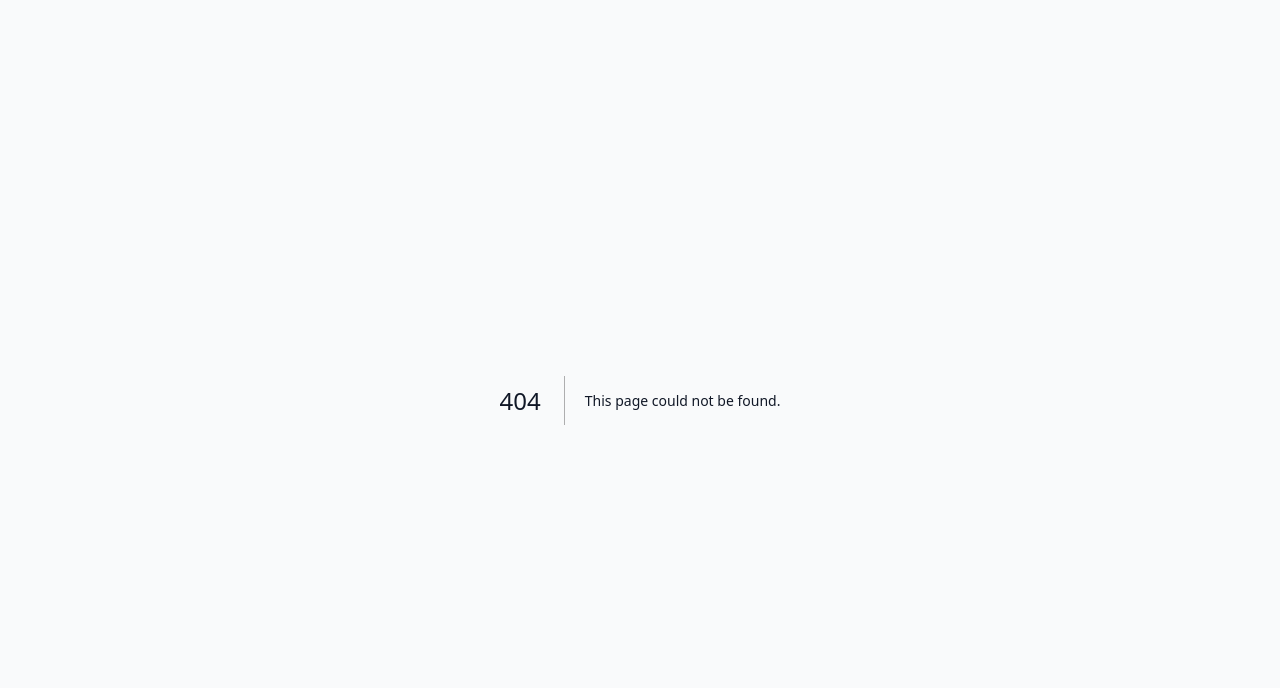
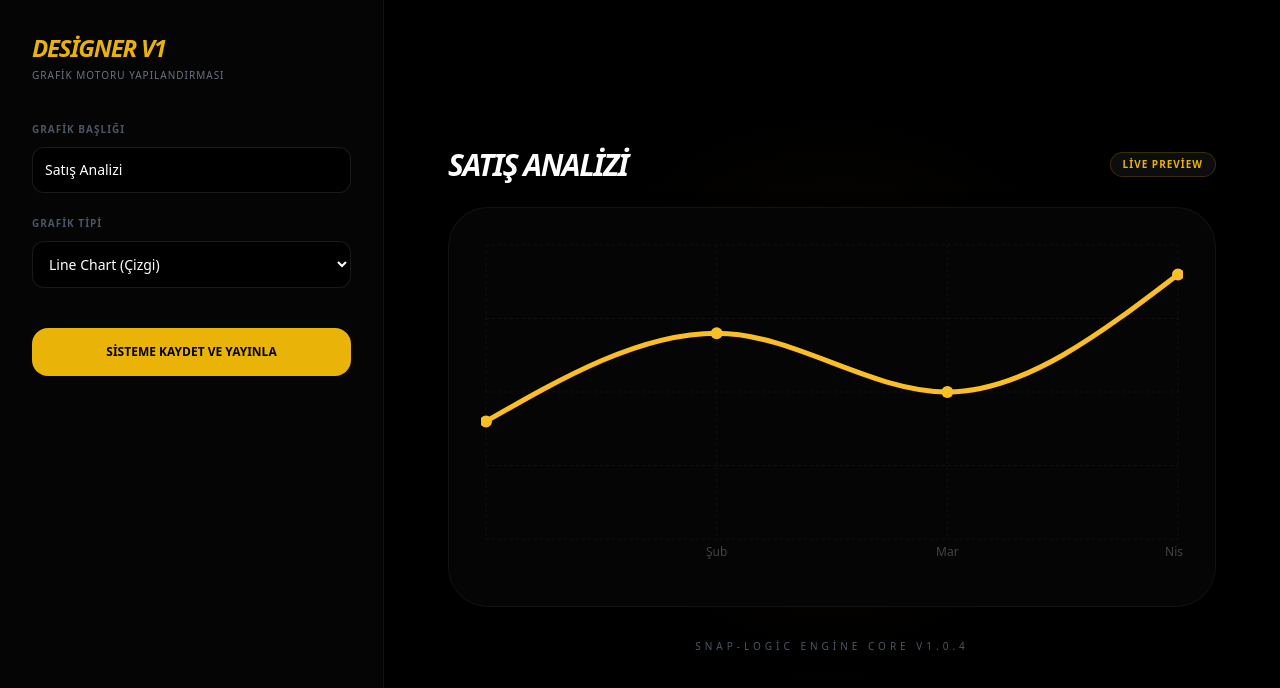
Before and after one commit to Bugsbuny24/tradepi, a Next.js app: page /dashboard/designer in a window 1280 px wide. Before the commit this address had no page. Shown: the top 688 px of the page. Built offline with nearby package versions, Linux system fonts and the light colour scheme.

Commit message:
Create page.tsx

```diff
--- /dev/null
+++ b/app/dashboard/designer/page.tsx
@@ -0,0 +1,88 @@
+'use client'
+import { useState } from 'react'
+import { LineChart, Line, XAxis, YAxis, Tooltip, ResponsiveContainer, CartesianGrid } from 'recharts'
+
+export default function DesignerPage() {
+  const [chartTitle, setChartTitle] = useState("Satış Analizi")
+  const [data, setData] = useState([
+    { name: 'Oca', value: 400 },
+    { name: 'Şub', value: 700 },
+    { name: 'Mar', value: 500 },
+    { name: 'Nis', value: 900 },
+  ])
+
+  return (
+    <main className="min-h-screen bg-black text-white flex flex-col lg:flex-row">
+
+      {/* SOL PANEL: AYARLAR */}
+      <div className="w-full lg:w-96 border-r border-white/5 bg-[#050505] p-8 space-y-8 overflow-y-auto">
+        <div>
+          <h2 className="text-2xl font-black italic tracking-tighter text-yellow-500 uppercase">Designer v1</h2>
+          <p className="text-[10px] text-gray-500 uppercase tracking-widest mt-1">Grafik Motoru Yapılandırması</p>
+        </div>
+
+        <div className="space-y-4">
+          <div>
+            <label className="text-[10px] font-bold text-gray-600 uppercase tracking-widest">Grafik Başlığı</label>
+            <input
+              value={chartTitle}
+              onChange={(e) => setChartTitle(e.target.value)}
+              className="w-full mt-2 bg-black border border-white/10 rounded-xl p-3 text-sm outline-none focus:border-yellow-500/50"
+            />
+          </div>
+
+          <div>
+            <label className="text-[10px] font-bold text-gray-600 uppercase tracking-widest">Grafik Tipi</label>
+            <select className="w-full mt-2 bg-black border border-white/10 rounded-xl p-3 text-sm outline-none text-white">
+              <option>Line Chart (Çizgi)</option>
+              <option>Bar Chart (Sütun)</option>
+              <option>Area Chart (Alan)</option>
+            </select>
+          </div>
+
+          <div className="pt-6">
+            <button className="w-full bg-yellow-500 text-black font-black py-4 rounded-2xl text-xs uppercase hover:scale-[1.02] transition-transform">
+              Sisteme Kaydet ve Yayınla
+            </button>
+          </div>
+        </div>
+      </div>
+
+      {/* SAĞ PANEL: CANLI ÖNİZLEME */}
+      <div className="flex-1 p-12 flex flex-col items-center justify-center bg-[radial-gradient(circle_at_center,_var(--tw-gradient-stops))] from-yellow-500/5 via-transparent to-transparent">
+        <div className="w-full max-w-3xl">
+          <div className="mb-6 flex items-center justify-between">
+            <h3 className="text-3xl font-bold tracking-tighter italic uppercase">{chartTitle}</h3>
+            <span className="bg-white/5 text-[10px] px-3 py-1 rounded-full text-yellow-500 border border-yellow-500/20 uppercase font-bold tracking-widest">Live Preview</span>
+          </div>
+
+          <div className="h-[400px] w-full bg-[#050505] border border-white/5 rounded-[40px] p-8 shadow-2xl">
+            <ResponsiveContainer width="100%" height="100%">
+              <LineChart data={data}>
+                <CartesianGrid strokeDasharray="3 3" stroke="#111" />
+                <XAxis dataKey="name" stroke="#444" fontSize={12} tickLine={false} axisLine={false} />
+                <Tooltip
+                  contentStyle={{ backgroundColor: '#000', border: '1px solid #333', borderRadius: '12px' }}
+                  itemStyle={{ color: '#fbbf24' }}
+                />
+                <Line
+                  type="monotone"
+                  dataKey="value"
+                  stroke="#fbbf24"
+                  strokeWidth={5}
+                  dot={{ r: 6, fill: '#fbbf24', strokeWidth: 0 }}
+                  activeDot={{ r: 8, strokeWidth: 0 }}
+                />
+              </LineChart>
+            </ResponsiveContainer>
+          </div>
+
+          <div className="mt-8 text-center">
+            <p className="text-gray-600 text-[10px] uppercase tracking-[0.4em]">Snap-Logic Engine Core v1.0.4</p>
+          </div>
+        </div>
+      </div>
+
+    </main>
+  )
+}
```
